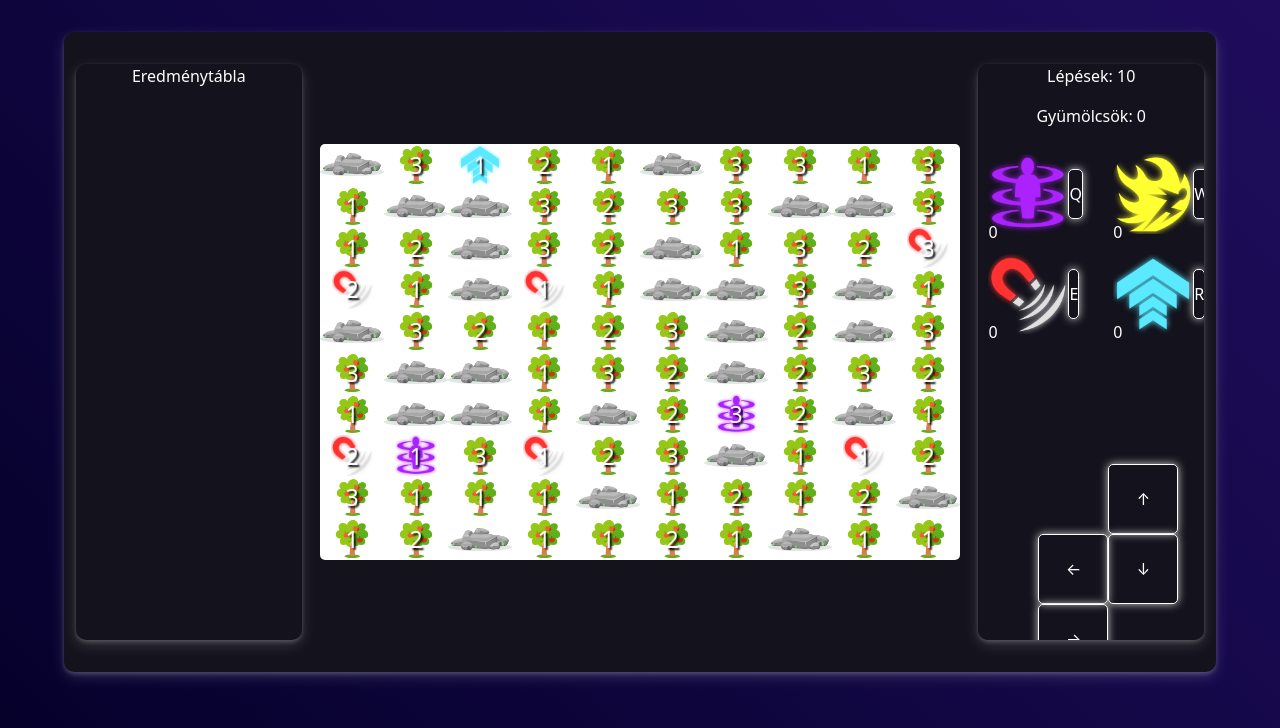
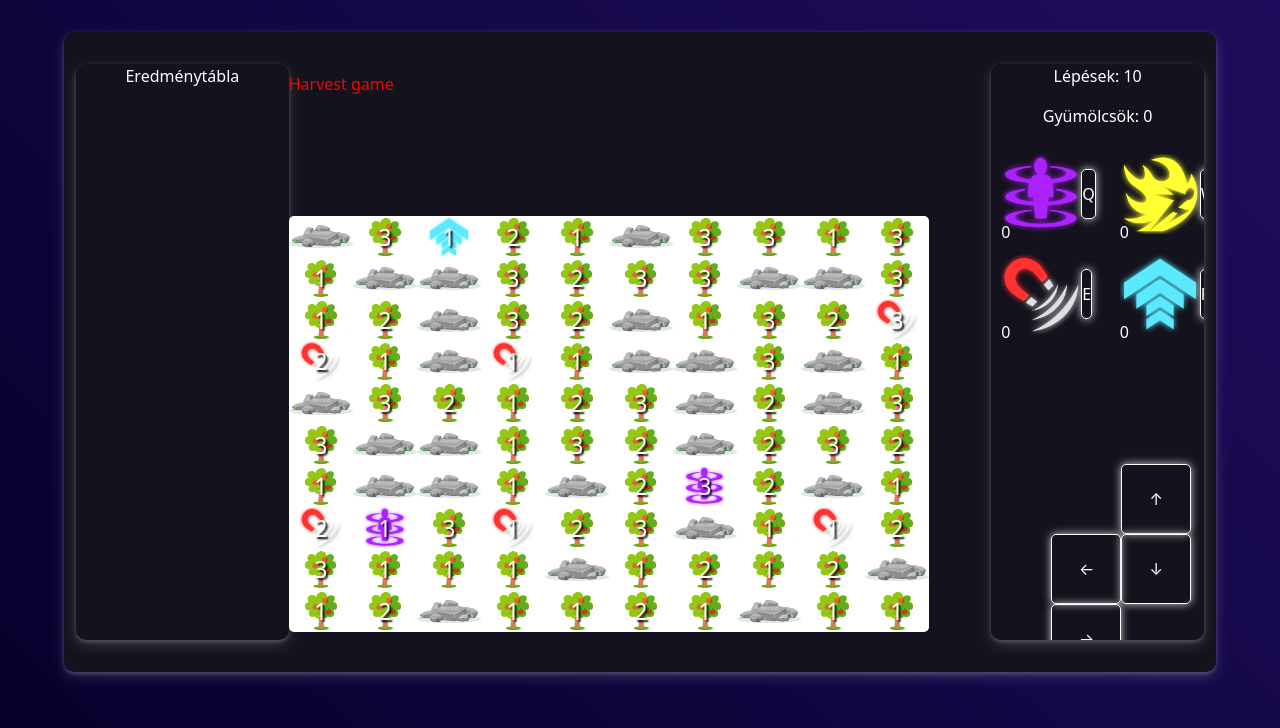
Before and after one commit to budaizalan/undefined, a PHP site: page / in a window 1280 px wide. Shown: the part 72-800 px from the top of the page. Run offline with PHP 8.4, Linux system fonts and the light colour scheme.

Commit message:
Progress v2

```diff
--- a/MasodikFordulo/index.html
+++ b/MasodikFordulo/index.html
@@ -40,8 +40,11 @@
                     <p>Eredménytábla</p>
                     <p id="besttry"></p>
                 </div>
-                <div class="game-table"></div>
-                <div class="game-scoreboard">
+                    <div class="holder">
+                        <div class="title">Harvest game</div>
+                        <div class="game-table"></div>
+                    </div>
+                <div class="game-info">
                     <p>Lépések: <span id="game-steps">0</span></p>
                     <p>Gyümölcsök: <span id="game-fruits">0</span></p>
                     <div class="abilities">
--- a/MasodikFordulo/style.css
+++ b/MasodikFordulo/style.css
@@ -67,21 +67,35 @@ main{
   height: 80vh;
 }
 
-.game{
+.game, .holder{
   display: flex;
   justify-content: space-between;
   align-items: center;
   height: 100%;
 }
 
-.game-scoreboard {
+.game-scoreboard, .game-info {
   width: 20%;
   height: 90%;
   background-color: #14121c;
   border-radius: 10px;
   box-shadow: 0 2px 4px 0 rgba(255, 255, 255, 0.2),
     0 5px 15px 0 rgba(255, 255, 255, 0.15);overflow-x: hidden;
+}
+
+.game-scoreboard {
   overflow-y: auto;
+}
+
+.title {
+  position: relative;
+  text-align: center;
+  color: red;
+}
+
+.holder{
+  display: flex;
+  flex-wrap: wrap;
 }
 
 .ability{
@@ -123,6 +137,7 @@ main{
 }
 
 .game-table {
+  margin-top: 5vh;
   overflow: hidden;
   width: fit-content; /* ez meg van oldva pookie */
   height: fit-content;
```
